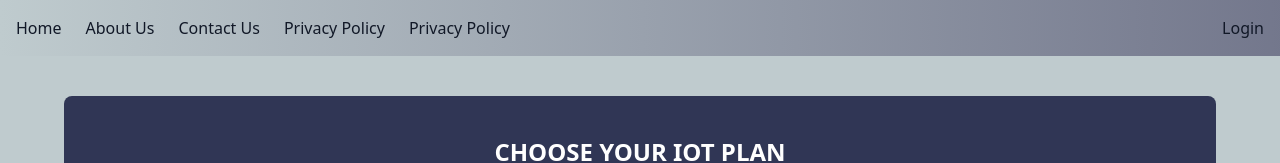
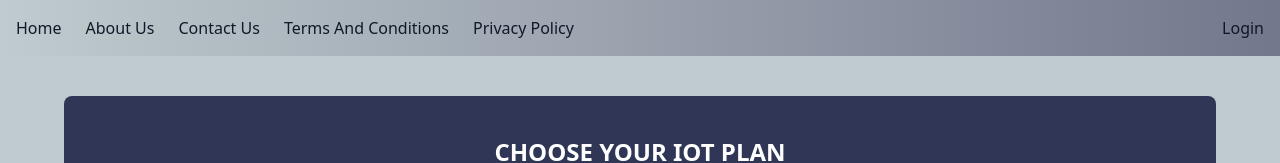
Before and after one commit to SaqibGhori/office-app-final, a React (Vite) app: page / in a window 1280 px wide. Shown: the top 163 px of the page. Built offline with nearby package versions, Linux system fonts and the light colour scheme; no server answers.

Commit message:
again  terms condition page

```diff
--- a/src/Components/Navbar.tsx
+++ b/src/Components/Navbar.tsx
@@ -23,8 +23,8 @@
           <li><Link to="/">Home</Link></li>
           <li><Link to="/aboutus">About Us</Link></li>
           <li><Link to="/contact">Contact Us</Link></li>
+          <li><Link to="/termsandconditions">Terms And Conditions</Link></li>
           <li><Link to="/privacy">Privacy Policy</Link></li>
-          <li><Link to="/termsandconditions">Privacy Policy</Link></li>
 
           {/* Only show if logged in */}
           {token && (
```
